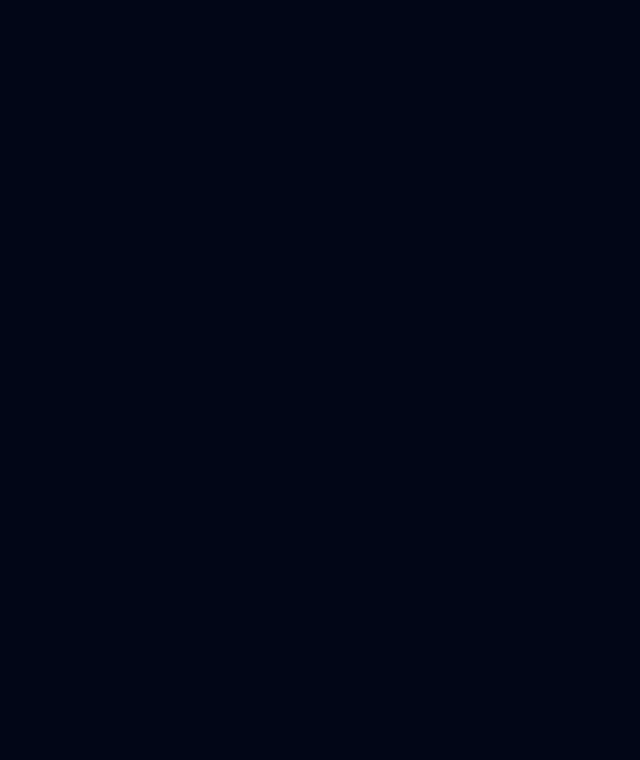
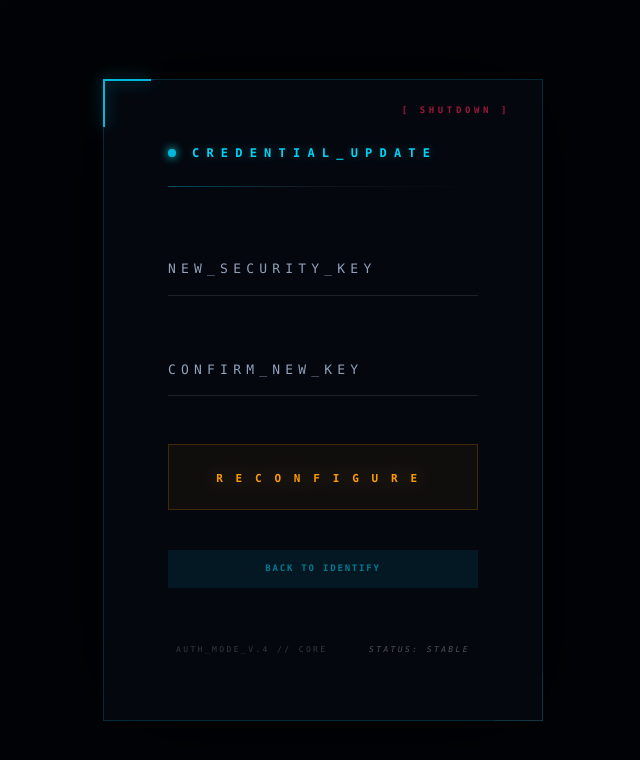
Before and after one commit to michaelprys/anima, a Vue app: page /#/auth/reconfigure in a window 1280 px wide. Before the commit this address had no page. Shown: the top 760 px of the page, without its empty margins (317-957 px from the left). Built offline with nearby package versions, Linux system fonts and the light colour scheme.

Commit message:
feat(auth): add credential update page

```diff
--- /dev/null
+++ b/src/pages/PageReconfigure.vue
@@ -0,0 +1,64 @@
+<script setup>
+import { ref } from 'vue';
+
+const identity = ref({
+    passKey: '',
+    confirmPassKey: '',
+});
+</script>
+
+<template>
+    <form @submit.prevent class="space-y-12 text-left uppercase">
+        <div class="space-y-12">
+            <div class="group/input relative">
+                <input
+                    v-model="identity.passKey"
+                    type="password"
+                    placeholder="NEW_SECURITY_KEY"
+                    class="w-full bg-transparent border-b border-white/10 py-4 text-[13px] tracking-[0.4em] text-slate-100 outline-none focus:border-amber-400 transition-all duration-500 placeholder:text-slate-400 focus:placeholder:text-slate-300" />
+                <div
+                    class="absolute bottom-0 left-0 h-0.5 w-0 bg-amber-400 transition-all duration-500 group-focus-within/input:w-full shadow-[0_0_10px_rgba(251,191,36,0.5)]"></div>
+            </div>
+
+            <div class="group/input relative">
+                <input
+                    v-model="identity.confirmPassKey"
+                    type="password"
+                    placeholder="CONFIRM_NEW_KEY"
+                    class="w-full bg-transparent border-b border-white/10 py-4 text-[13px] tracking-[0.4em] text-slate-100 outline-none focus:border-amber-400 transition-all duration-500 placeholder:text-slate-400 focus:placeholder:text-slate-300" />
+                <div
+                    class="absolute bottom-0 left-0 h-0.5 w-0 bg-amber-400 transition-all duration-500 group-focus-within/input:w-full shadow-[0_0_10px_rgba(251,191,36,0.5)]"></div>
+            </div>
+        </div>
+
+        <div class="space-y-10">
+            <button
+                class="w-full py-5 border border-amber-500/20 bg-amber-500/5 hover:bg-amber-500/10 hover:border-amber-400 transition-all duration-500 active:scale-[0.98] group/btn overflow-hidden relative cursor-pointer outline-none font-black tracking-[0.8em]">
+                <span
+                    class="relative z-10 text-[11px] text-amber-500 group-hover/btn:text-amber-300 transition-colors drop-shadow-[0_0_8px_rgba(251,191,36,0.4)]">
+                    RECONFIGURE
+                </span>
+                <span
+                    class="absolute inset-0 w-full h-full bg-linear-to-r from-transparent via-amber-500/10 to-transparent -translate-x-full group-hover/btn:animate-[shimmer_2s_infinite]"></span>
+            </button>
+
+            <RouterLink
+                :to="{ name: 'identify' }"
+                class="flex items-center justify-center py-3 bg-cyan-500/10 text-[9px] font-black tracking-[0.2em] text-cyan-500/60 hover:text-cyan-400 hover:bg-cyan-500/15 transition-all duration-500">
+                BACK TO IDENTIFY
+            </RouterLink>
+        </div>
+    </form>
+</template>
+
+<style scoped>
+@keyframes shimmer {
+    100% {
+        transform: translateX(100%);
+    }
+}
+
+input:focus {
+    text-shadow: 0 0 8px rgba(251, 191, 36, 0.4);
+}
+</style>
--- a/src/router/routes.js
+++ b/src/router/routes.js
@@ -39,12 +39,12 @@ export const routes = [
                 component: () => import('@/pages/PageRecover.vue'),
                 meta: { title: 'Access_Restoration', hasTransition: false, hasNavbar: false },
             },
-            // {
-            //     path: 'reconfigure',
-            //     name: 'reconfigure',
-            //     component: () => import('@/pages/PageReconfigure.vue'),
-            //     meta: { title: 'Credential_Update', hasTransition: false, hasNavbar: false },
-            // },
+            {
+                path: 'reconfigure',
+                name: 'reconfigure',
+                component: () => import('@/pages/PageReconfigure.vue'),
+                meta: { title: 'Credential_Update', hasTransition: false, hasNavbar: false },
+            },
         ],
     },
 ];
```
